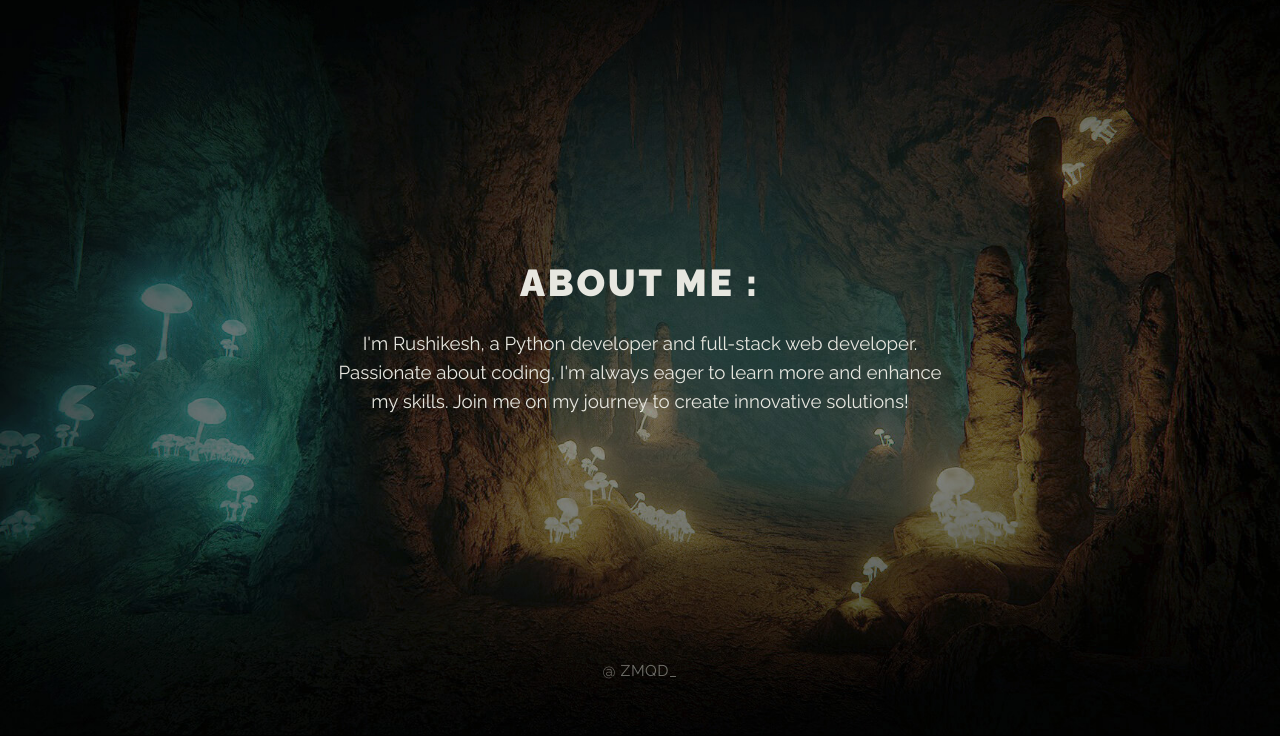
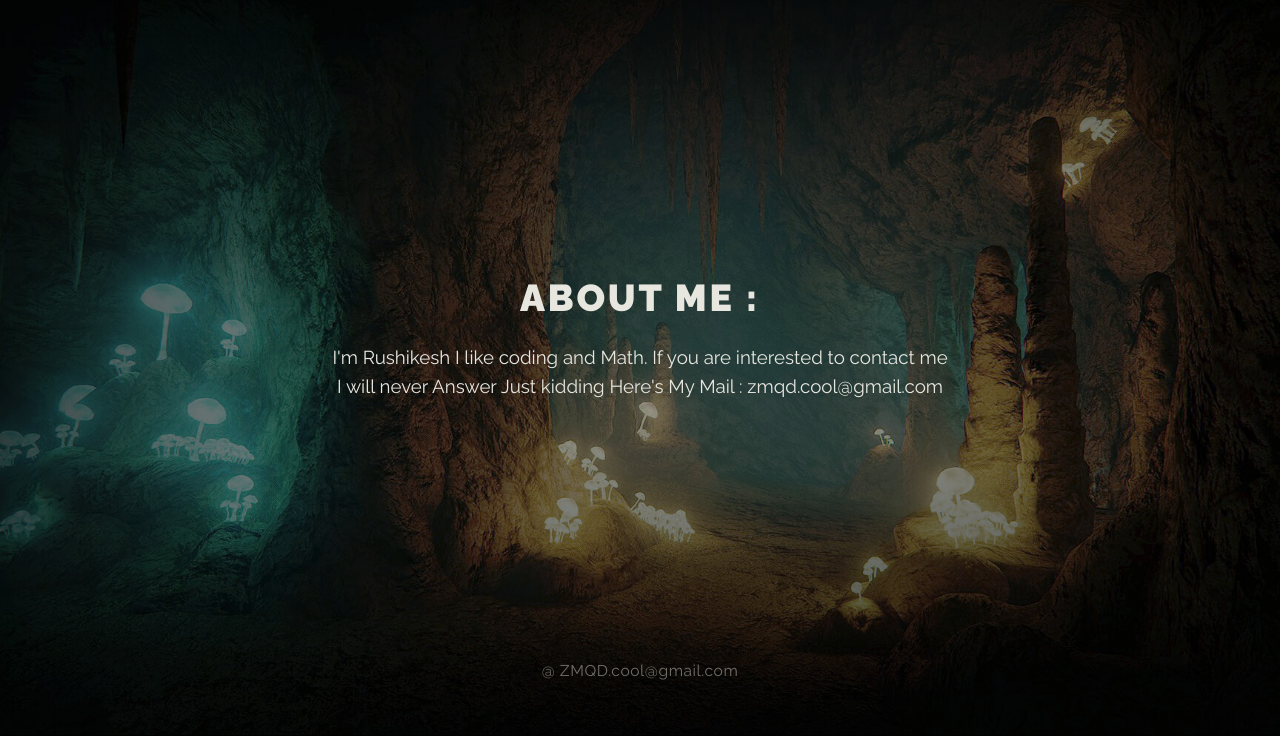
Before and after one commit to ZMQD/SubDomainTest, a plain HTML site: page index.html in a window 1280 px wide. Shown: the part 864-1600 px from the top of the page. Drawn offline with Linux system fonts and the light colour scheme.

Commit message:
Update index.html
Updated

```diff
--- a/index.html
+++ b/index.html
@@ -37,9 +37,9 @@
 			<article class="main-article" style="background-image: url(img/dungeon.jpg);">
 				<div class="main-article__content">
 					<h2 class="main-article__header">About Me :</h2>
-					<p class="main-article__paragraph">I'm Rushikesh, a Python developer and full-stack web developer. Passionate about coding, I'm always eager to learn more and enhance my skills. Join me on my journey to create innovative solutions!</p>
+					<p class="main-article__paragraph">I'm Rushikesh I like coding and Math. If you are interested to contact me I will never Answer Just kidding Here's My Mail : zmqd.cool@gmail.com</p>
 				</div>
-				<div class="copy">@ ZMQD_ </div>
+				<div class="copy">@ ZMQD.cool@gmail.com</div>
 			</article>
 
 		</div>
```
